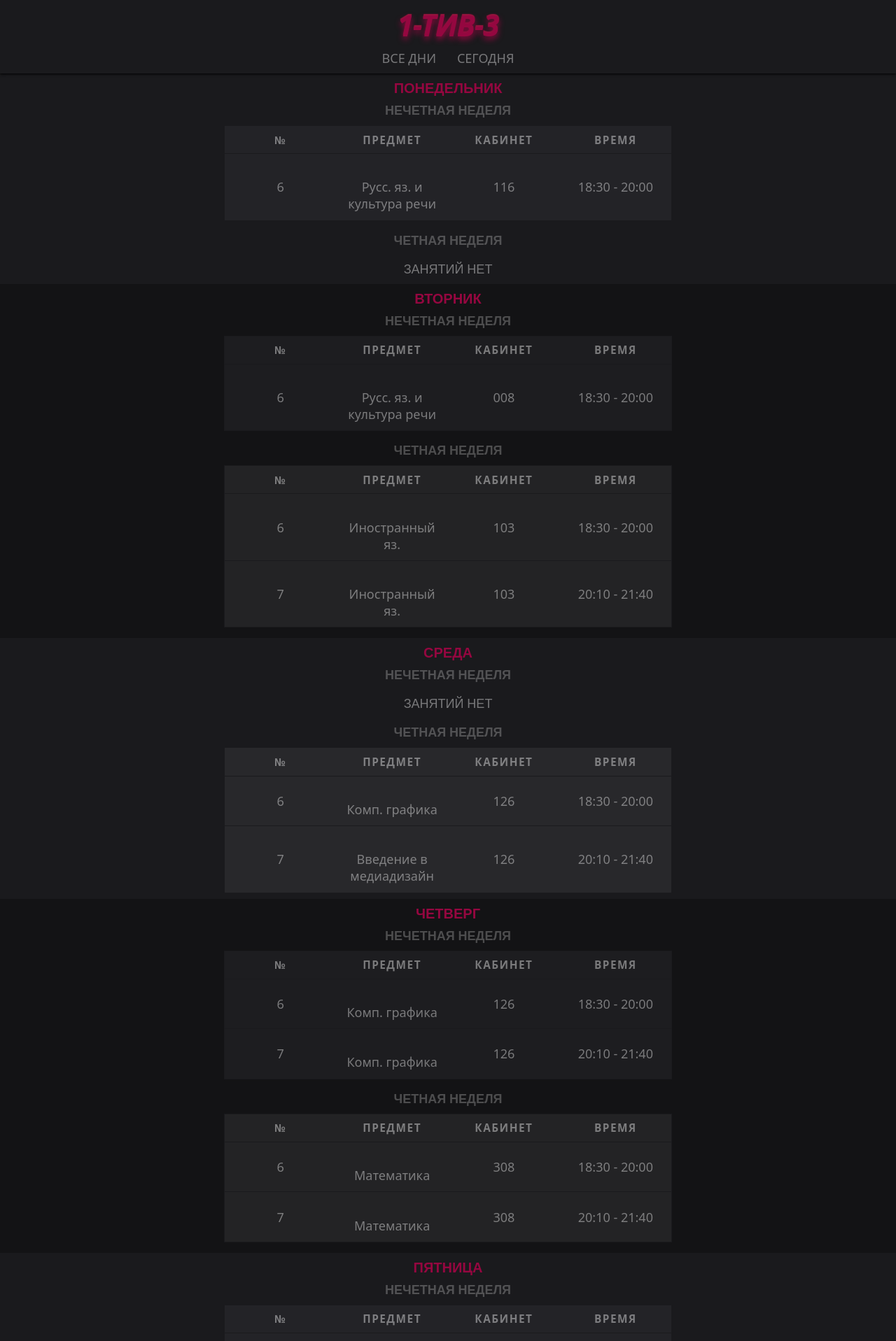
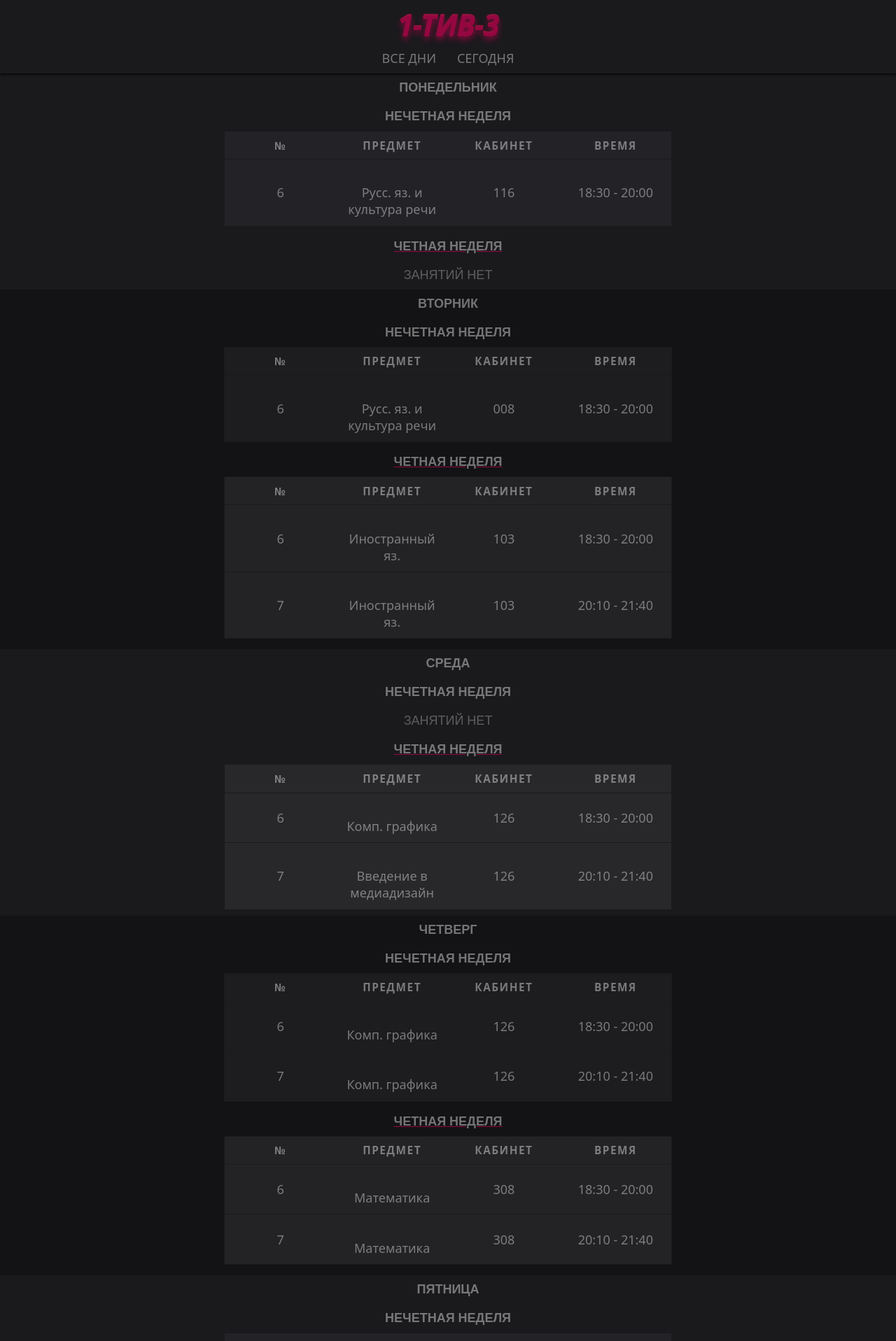
Before and after one commit to latyshar/PR, a React (Vite) app in the folder my-react-app/: page /raspisanie in a window 1280 px wide. Shown: the top 1917 px of the page at 70% size. Built offline with nearby package versions, Linux system fonts and the light colour scheme.

Commit message:
too much

```diff
--- a/my-react-app/src/App.css
+++ b/my-react-app/src/App.css
@@ -31,7 +31,7 @@ width: 100%;
   text-transform: uppercase;
   font-family: "Arial Rounded MT Bold", "Helvetica Rounded", Arial, sans-serif;
   font-size: 20px;
-  color:#ffffff69;
+  color:#950740;
   font-weight:900;
   padding: 10px;
 
@@ -41,7 +41,7 @@ width: 100%;
   text-transform: uppercase;
   font-family: "Arial Rounded MT Bold", "Helvetica Rounded", Arial, sans-serif;
   font-size: 18px;
-  color:#ffffff3f;
+  color:#ffffff69;
   font-weight:700;
   padding: 10px;
 }
@@ -50,8 +50,7 @@ width: 100%;
   text-transform: uppercase;
   font-family: "Arial Rounded MT Bold", "Helvetica Rounded", Arial, sans-serif;
   font-size: 18px;
-  color:#ffffff69;
-  font-weight:100;
+  color:#ffffff4c;
   padding: 10px;
 }
 
@@ -59,9 +58,10 @@ width: 100%;
 {
   text-transform: uppercase;
   font-family: "Arial Rounded MT Bold", "Helvetica Rounded", Arial, sans-serif;
-  font-size: 20px;
-  color:#950740;
-  font-weight:900;
+  font-size: 18px;
+  color:#ffffff69;
+  text-decoration: underline #950740;;
+  font-weight: 700;
   padding-top: 10px;
 }
 
@@ -77,7 +77,7 @@ width: 100%;
   font-size: 42px;
   font-weight: 800;
   font-style: italic;
-  color: #950740; ;
+  color: #950740;
   text-shadow: 0 4px 9px #950740, 0px -2px 1px #99183f;
   letter-spacing: -1px;
   text-align: center;
--- a/my-react-app/src/pages/AllRasp.jsx
+++ b/my-react-app/src/pages/AllRasp.jsx
@@ -9,11 +9,12 @@ function AllRasp() {
       <div className="center">
 
     <Navbar/>
+    <Check />
 
         <div id="timeText1">
         <div id="timeText11" className='table-box' style={{   }}>
-        <p className='upercase1'>Понедельник</p>
-                            <div id='myElement' className='upercaseall'> Нечетная неделя</div>
+        <p className='upercaseall'>Понедельник</p>
+                            <div id='myElement1' className='upercaseall'> Нечетная неделя</div>
                             <table className="color1">
 
                               <thead>
@@ -37,7 +38,7 @@ function AllRasp() {
                             </div>
 
                             <div id="timeText12" className='table-box' style={{   }}>
-                            <div id='myElement' className='upercaseall'> Четная неделя</div>
+                            <div id='myElement2' className='upercaseall'> Четная неделя</div>
                             <div className='upercase3'>Занятий нет</div>
 
                               </div>
@@ -48,8 +49,8 @@ function AllRasp() {
             <div id="timeText2" className='kvadrat'>
 
             <div id="timeText21" className='table-box' style={{   }}>
-                <p className='upercase1'>Вторник</p>
-                            <div id='myElement' className='upercaseall'> Нечетная неделя</div>
+                <p className='upercaseall'>Вторник</p>
+                            <div id='myElement3' className='upercaseall'> Нечетная неделя</div>
                             <table className="color1">
 
                               <thead>
@@ -74,7 +75,7 @@ function AllRasp() {
                             </div>
 
                             <div id="timeText22" className='table-box' style={{   }}>
-                            <div id='myElement' className='upercaseall'> Четная неделя</div>
+                            <div id='myElement4' className='upercaseall'> Четная неделя</div>
                             <table className="color2">
 
                                     <thead>
@@ -109,13 +110,13 @@ function AllRasp() {
 
                 <div id="timeText3">
                 <div id="timeText31" className='table-box' style={{   }}>
-                <p className='upercase1'>Среда</p>
-                            <div id='myElement' className='upercaseall'> Нечетная неделя</div>
+                <p className='upercaseall'>Среда</p>
+                            <div id='myElement5' className='upercaseall'> Нечетная неделя</div>
                             <div className='upercase3'>Занятий нет</div>
                             </div>
 
                             <div id="timeText32" className='table-box' style={{   }}>
-                            <div id='myElement' className='upercaseall'> Четная неделя</div>
+                            <div id='myElement6' className='upercaseall'> Четная неделя</div>
                             <table className="color2">
 
                                     <thead>
@@ -151,8 +152,8 @@ function AllRasp() {
                     <div id="timeText4" className='kvadrat'>
 
                     <div id="timeText41" className='table-box' style={{   }}>
-                    <p className='upercase1'>Четверг</p>
-                            <div id='myElement' className='upercaseall'> Нечетная неделя</div>
+                    <p className='upercaseall'>Четверг</p>
+                            <div id='myElement7' className='upercaseall'> Нечетная неделя</div>
                             <table className="color1">
 
                               <thead>
@@ -183,7 +184,7 @@ function AllRasp() {
                             </div>
 
                             <div id="timeText42" className='table-box' style={{   }}>
-                            <div id='myElement' className='upercaseall'> Четная неделя</div>
+                            <div id='myElement8' className='upercaseall'> Четная неделя</div>
                             <table className="color2">
 
                                     <thead>
@@ -219,8 +220,8 @@ function AllRasp() {
                         <div id="timeText5" >
 
                         <div id="timeText51" className='table-box' style={{   }}>
-                        <p className='upercase1'>Пятница</p>
-                            <div id='myElement' className='upercaseall'> Нечетная неделя</div>
+                        <p className='upercaseall'>Пятница</p>
+                            <div id='myElement9' className='upercaseall'> Нечетная неделя</div>
                             <table className="color1">
 
                               <thead>
@@ -251,7 +252,7 @@ function AllRasp() {
                             </div>
 
                             <div id="timeText52" className='table-box' style={{   }}>
-                            <div id='myElement' className='upercaseall'> Четная неделя</div>
+                            <div id='myElement10' className='upercaseall'> Четная неделя</div>
                             <table className="color2">
 
                                     <thead>
@@ -287,8 +288,8 @@ function AllRasp() {
 
                             <div id="timeText6" className='kvadrat'>
                             <div id="timeText61" className='table-box' style={{   }}>
-                            <p className='upercase1'>Суббота</p>
-                            <div id='myElement' className='upercaseall'> Нечетная неделя</div>
+                            <p className='upercaseall'>Суббота</p>
+                            <div id='myElement11' className='upercaseall'> Нечетная неделя</div>
                             <table className="color1">
 
                               <thead>
@@ -324,7 +325,7 @@ function AllRasp() {
                             </div>
 
                             <div id="timeText62" className='table-box' style={{   }}>
-                            <div id='myElement' className='upercaseall'> Четная неделя</div>
+                            <div id='myElement12' className='upercaseall'> Четная неделя</div>
                             <table className="color2">
 
                                     <thead>
--- a/my-react-app/src/pages/Home.jsx
+++ b/my-react-app/src/pages/Home.jsx
@@ -10,7 +10,7 @@ function Home () {
 
 <div className="center">
 <Navbar/>
-<Check/>
+
   <TimeDisplay />
 
 
@@ -18,7 +18,7 @@ function Home () {
   <div id="timeText1" style={{ display: 'none' }}>
 
   <div id="timeText11" className='table-box' style={{ display: 'none' }}>
-                    < Check/> <div id='myElement1' className='upercase'> Нечетная неделя</div>
+                     <div id='myElement1' className='upercase'> Нечетная неделя</div>
                       <table  id='table1' className="color1">
 
                         <thead>
```
Also changed, not shown: my-react-app/src/components/TimeDisplay.jsx (+69 -28 lines), my-react-app/src/components/Check.jsx (line endings or trailing spaces).
